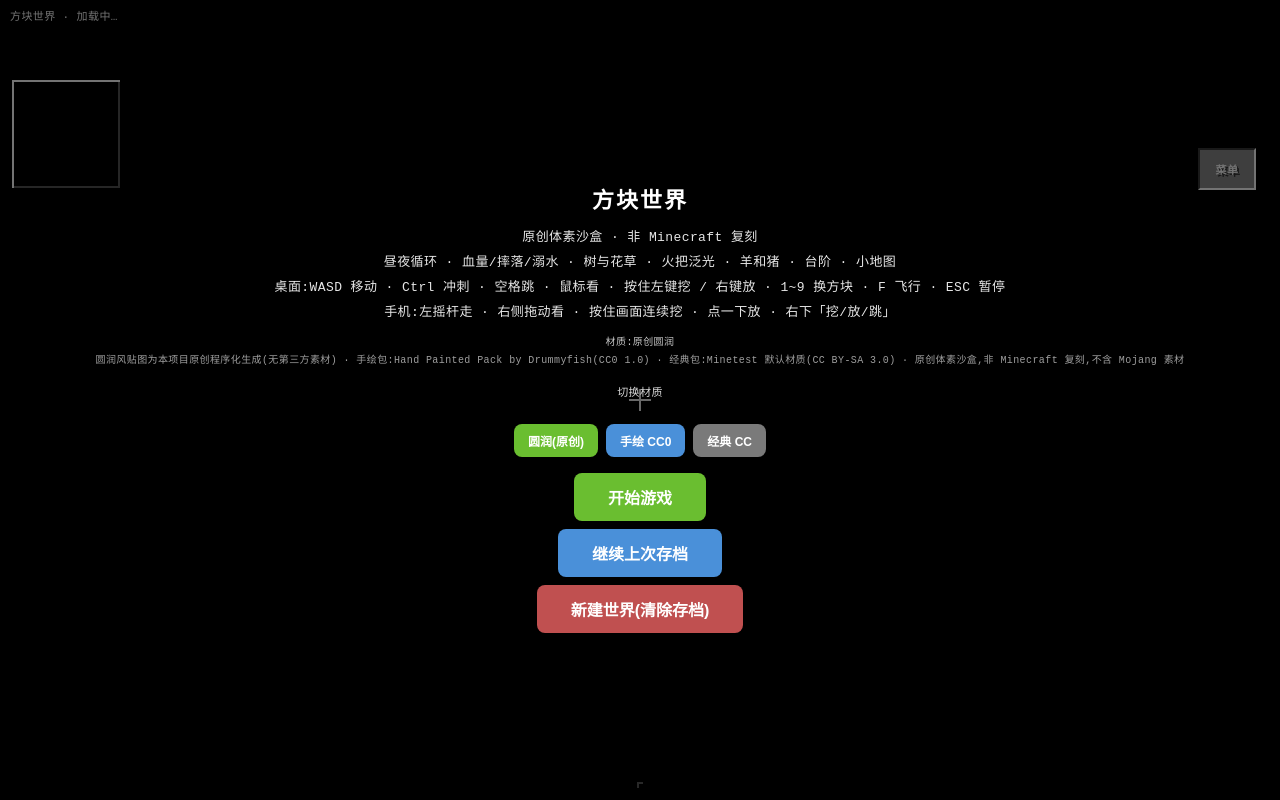
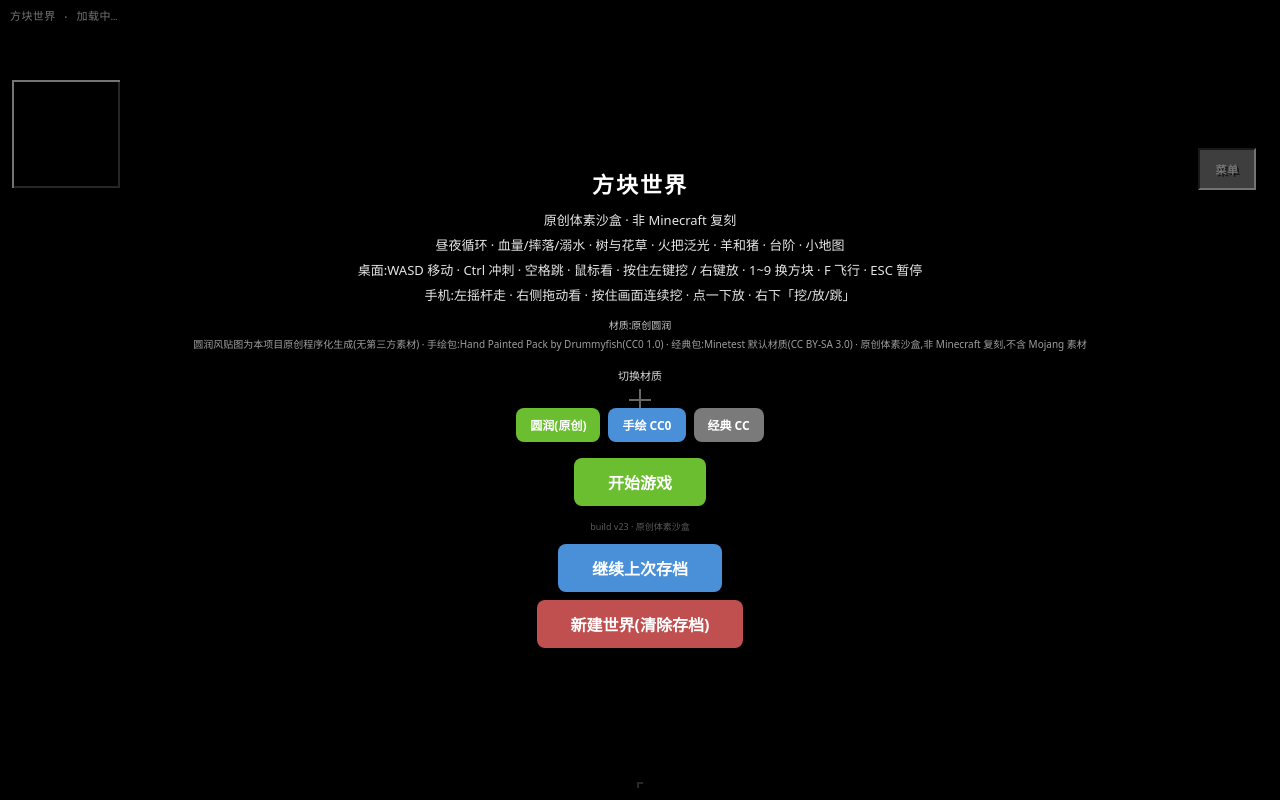
Before and after one commit to a123mm/voxel-sandbox, a plain HTML site: page index.html in a window 1280 px wide. Drawn offline with Linux system fonts and the light colour scheme.

Commit message:
v23: 首页字体恢复系统字体,底部加版本标记

```diff
--- a/game.js
+++ b/game.js
@@ -1936,7 +1936,9 @@ function pixelHeartDataUrl(kind){
   }
   try{ return cv.toDataURL(); }catch(e){ return ''; }
 }
+var BUILD_TAG='v23';
 function initMcStyle(){
+  try{ var v=document.getElementById('ver'); if(v) v.textContent='build '+BUILD_TAG+' · 原创体素沙盒'; }catch(e){}
   try{
     var full=pixelHeartDataUrl('full'), empty=pixelHeartDataUrl('empty');
     if(full) document.documentElement.style.setProperty('--heart-full','url('+full+')');
--- a/index.html
+++ b/index.html
@@ -133,9 +133,12 @@
   #bMenu{ right:24px; top:148px; width:58px; height:42px; font-size:11px; }
 
   /* 标题界面 */
+  /* 首页保持原来的字体与观感(不受像素风影响) */
+  #start, #start *{ font-family:system-ui,-apple-system,"PingFang SC","Microsoft YaHei",sans-serif !important;
+                    letter-spacing:normal !important; -webkit-font-smoothing:antialiased; }
   #start { position:absolute; inset:0; display:flex; flex-direction:column; align-items:center;
            justify-content:center; background:rgba(0,0,0,.55); color:#fff; pointer-events:auto; }
-  #start h1 { font-size:22px; margin-bottom:8px; letter-spacing:2px; }
+  #start h1 { font-size:22px; margin-bottom:8px; letter-spacing:2px !important; }
   #start p  { font-size:13px; opacity:.9; margin:3px 0; }
   #start button { margin-top:16px; padding:12px 34px; font-size:16px; border:0; border-radius:8px;
                   background:#6abe30; color:#fff; font-weight:700; }
@@ -233,6 +236,7 @@
     <button data-theme="classic" style="padding:8px 14px;font-size:12px;border-radius:8px;background:#7a7a7a;">经典 CC</button>
   </div>
   <button id="go">开始游戏</button>
+  <p id="ver" style="font-size:9px;opacity:.35;margin-top:14px"></p>
   <button id="loadBtn" style="margin-top:8px;background:#4a90d9;">继续上次存档</button>
   <button id="newBtn" style="margin-top:8px;background:#c05050;">新建世界(清除存档)</button>
 </div>
@@ -243,7 +247,7 @@
     el.textContent = '出错了:\n' + m + '\n' + (s||'') + ':' + l + ':' + c + (e && e.stack ? '\n' + e.stack : '');
   };
 </script>
-<script src="three.min.js?v=22"></script>
-<script src="game.js?v=22"></script>
+<script src="three.min.js?v=23"></script>
+<script src="game.js?v=23"></script>
 </body>
 </html>
```
